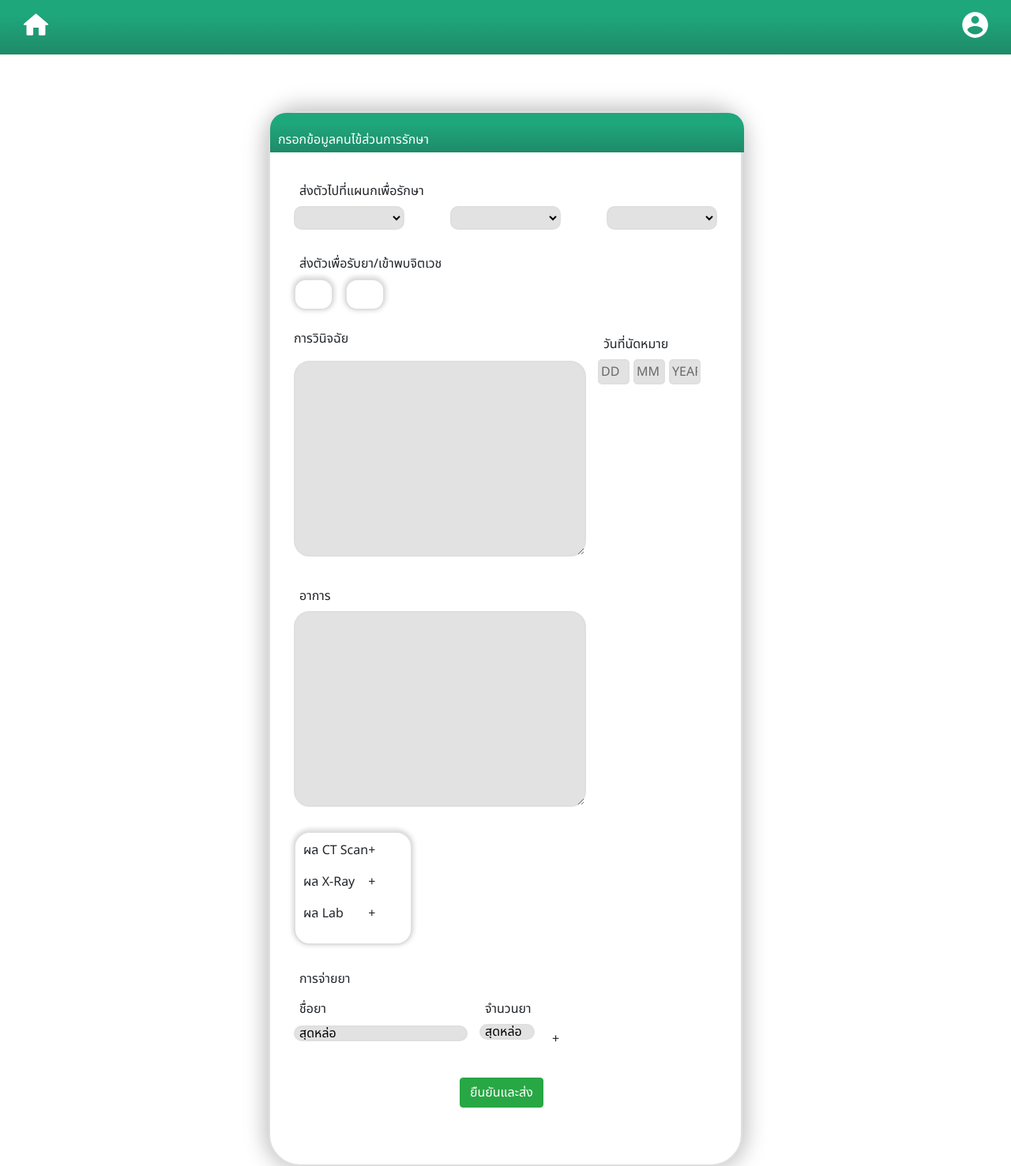
After one commit to HRZXD/supmed-webapp, a PHP site: page /treat-user.php in a window 1280 px wide. The commit adds this page. Shown: the whole page at 79% size. Run offline with PHP 8.4, Linux system fonts and the light colour scheme; lists and menus that the app fills with data are empty.

Commit message:
update one last day before pitching

```diff
--- /dev/null
+++ b/css/treat.css
@@ -0,0 +1,123 @@
+@import url('https://fonts.googleapis.com/css2?family=Noto+Sans+Thai&display=swap');
+
+.contain-treat{
+    width: 600px;
+    height: auto;
+    background: white;
+    border: 2px solid rgb(223, 223, 223);
+    border-radius: 40px;
+    backdrop-filter: blur(15px);
+    box-shadow: 0px -1px 26.100000381469727px 5px rgba(0, 0, 0, 0.25);
+    margin: auto auto;
+    height: auto;
+    font-family: 'Noto Sans Thai', sans-serif;
+
+
+}
+.top-con{
+    border-top-left-radius:20px;
+    border-top-right-radius:20px;
+    background: linear-gradient(180deg, #1FA77C 27.08%, #1E8B69 97.92%);;
+    width: 600px;
+    height: 50px;
+    color: white;
+}
+.sub-container-treat{
+    padding: 30px;
+    margin: auto auto;
+}
+.text-main{
+    padding: 10px;
+    margin: auto auto;
+}
+.select-choice{
+    display: flex;
+    flex-direction: row;
+    justify-content: space-between;
+    gap: 10px;
+    height: 30px;
+}
+
+.option-in-selection{
+    border: 2px solid rgb(223, 223, 223);
+    border-radius: 10px;
+    background-color: rgb(226, 226, 226);
+    width: 140px;
+    height: auto;
+}
+.icon-for-input{
+    width: 50px;
+    height: 40px;
+    background: white;
+    border: 2px solid rgb(223, 223, 223);
+    border-radius: 15px;
+    backdrop-filter: blur(15px);
+    box-shadow: 0px -1px 5px 2px rgba(121, 121, 121, 0.25);
+}
+.div-display-flex{
+    display: flex;
+    flex-direction: row;
+    gap: 15px;
+}
+.data-label{
+    border: 2px solid rgb(223, 223, 223);
+    border-radius: 20px;
+    background-color: rgb(226, 226, 226);
+    width: 370px;
+    height: auto;
+}
+.dmy{
+    border: 2px solid rgb(223, 223, 223);
+    border-radius: 5px;
+    background-color: rgb(226, 226, 226);
+    width: 40px;
+    height: auto;
+    color: dimgray;
+    margin: auto auto;
+    padding: 2px;
+}
+.D-M-Y{
+    display: flex;
+    flex-direction: row;
+    gap: 5px;
+}
+.lab{
+    border: 2px solid rgb(223, 223, 223);
+    border-radius: 20px;
+    background-color: rgb(255, 255, 255);
+    width: 150px;
+    height: auto;
+    backdrop-filter: blur(15px);
+    box-shadow: 0px -1px 5px 2px rgba(121, 121, 121, 0.25);
+
+}
+.flex-contain{
+    display: flex;
+    flex-direction: row;
+    padding: 10px;
+}
+.tag-p-alls{
+    margin: 1px;
+    padding: 6px;
+}
+.drug-quantity{
+    border: 2px solid rgb(223, 223, 223);
+    border-radius: 20px;
+    background-color: rgb(226, 226, 226);
+    width: 70px;
+    height: 20px;
+    margin: 0px;
+    padding: 5px;
+}
+.drug-name{
+    border: 2px solid rgb(223, 223, 223);
+    border-radius: 20px;
+    background-color: rgb(226, 226, 226);
+    width: 220px;
+    height: 20px;
+    margin: 0px;
+    padding: 5px;
+}
+.btn-custom-success{
+    margin-left: 15em;
+}
--- a/database/connect.php
+++ b/database/connect.php
@@ -15,6 +15,6 @@ try{
 }
 $users = new User($pdo);
 $controller = new Controller($pdo);
+$doctor = new User($pdo);
 
-// $users->insertUser("125","admin2","123456");
 ?>
--- a/layout/header.php
+++ b/layout/header.php
@@ -26,6 +26,7 @@ require_once "session.php"
     <link rel="stylesheet" href="css/casehistory.css">
     <link rel="stylesheet" href="css/vaccine-style.css">
     <link rel="stylesheet" href="css/btn-back.css">
+    <link rel="stylesheet" href="css/treat.css">
 </head>
 
 <body>
--- a/record.php
+++ b/record.php
@@ -59,6 +59,6 @@ require_once "layout/check_admin.php";
       <input type="text" id="treatment" class="in-t" disabled>
     </div>
   </div>
-  <center><input type="submit" name="submit" value="ไปหน้าถัดไป" class="btn btn-outline-success mt-3"></center>
+  <center><a href="treat-user.php"><input type="submit" name="submit" value="ไปหน้าถัดไป" class="btn btn-outline-success mt-3"></a></center>
 </div>
 </body>
--- /dev/null
+++ b/treat-user.php
@@ -0,0 +1,95 @@
+<?php
+
+require_once "layout/header.php";
+
+?>
+<br>
+<br>
+<br>
+<div class="contain-treat">
+        <form>
+            <div class="top-con">
+                    <p class="text-main">กรอกข้อมูลคนไข้ส่วนการรักษา</p>
+            </div>
+            <div class="sub-container-treat">
+                <div>
+                    <p class="tag-p-alls">ส่งตัวไปที่แผนกเพื่อรักษา</p>
+                    <div class="select-choice">
+                        <select class="option-in-selection">
+                            <option></option>
+                            <option></option>
+                        </select>
+                        <select class="option-in-selection">
+                            <option></option>
+                            <option></option>
+                        </select>
+                        <select class="option-in-selection">
+                            <option></option>
+                            <option></option>
+                        </select>
+                    </div>
+                </div>
+                <br>
+                <div>
+                    <p class="tag-p-alls">ส่งตัวเพื่อรับยา/เข้าพบจิตเวช</p>
+                    <div class="div-display-flex">
+                        <div class="icon-for-input"></div>
+                        <div class="icon-for-input"></div>
+                    </div>
+                </div>
+                <br>
+                <div class="div-display-flex">
+                    <div>
+                        <p>การวินิจฉัย</p>
+                        <textarea name="data-label" id="" cols="30" rows="10" class="data-label"></textarea>
+                    </div>
+                    <div>
+                        <p class="tag-p-alls">วันที่นัดหมาย</p>
+                        <div class="D-M-Y">
+                            <input type="text" class="dmy" value="DD">
+                            <input type="text" class="dmy" value="MM">
+                            <input type="text" class="dmy" value="YEAR">
+                        </div>
+                    </div>
+                </div>
+                <br>
+                <div>
+                    <p class="tag-p-alls">อาการ</p>
+                    <textarea name="data-label" id="" cols="30" rows="10" class="data-label"></textarea>
+                </div>
+                <br>
+                <div class="lab">
+                    <div class="flex-contain">
+                        <div>
+                            <p class="result-import">ผล CT Scan</p>
+                            <p class="result-import">ผล X-Ray</p>
+                            <p class="result-import">ผล Lab</p>
+                        </div>
+                        <div>
+                            <p class="result-import">+</p>
+                            <p class="result-import">+</p>
+                            <p class="result-import">+</p>
+                        </div>
+                    </div>
+                </div>
+                <br>
+                <p class="tag-p-alls">การจ่ายยา</p>
+                <div class="div-display-flex">
+                    <div>
+                        <p class="tag-p-alls">ชื่อยา</p>
+                        <input type="text" value="สุดหล่อ" class="drug-name">
+                    </div>
+                    <div>
+                        <p class="tag-p-alls">จำนวนยา</p>
+                        <div class="div-display-flex">
+                            <input type="text" value="สุดหล่อ" class="drug-quantity">
+                            <p class="tag-p-alls">+</p>
+                        </div>
+                    </div>
+                </div>
+            </div>
+            <input type="submit" name="submit" value="ยืนยันและส่ง" class="btn btn-success btn-custom-success">
+        </form>
+        <br> <br> <br>
+    </div>
+</body>
```
Also changed, not shown: img/banner.jpg (renamed from img/pitching_supmed_test.jpg).
